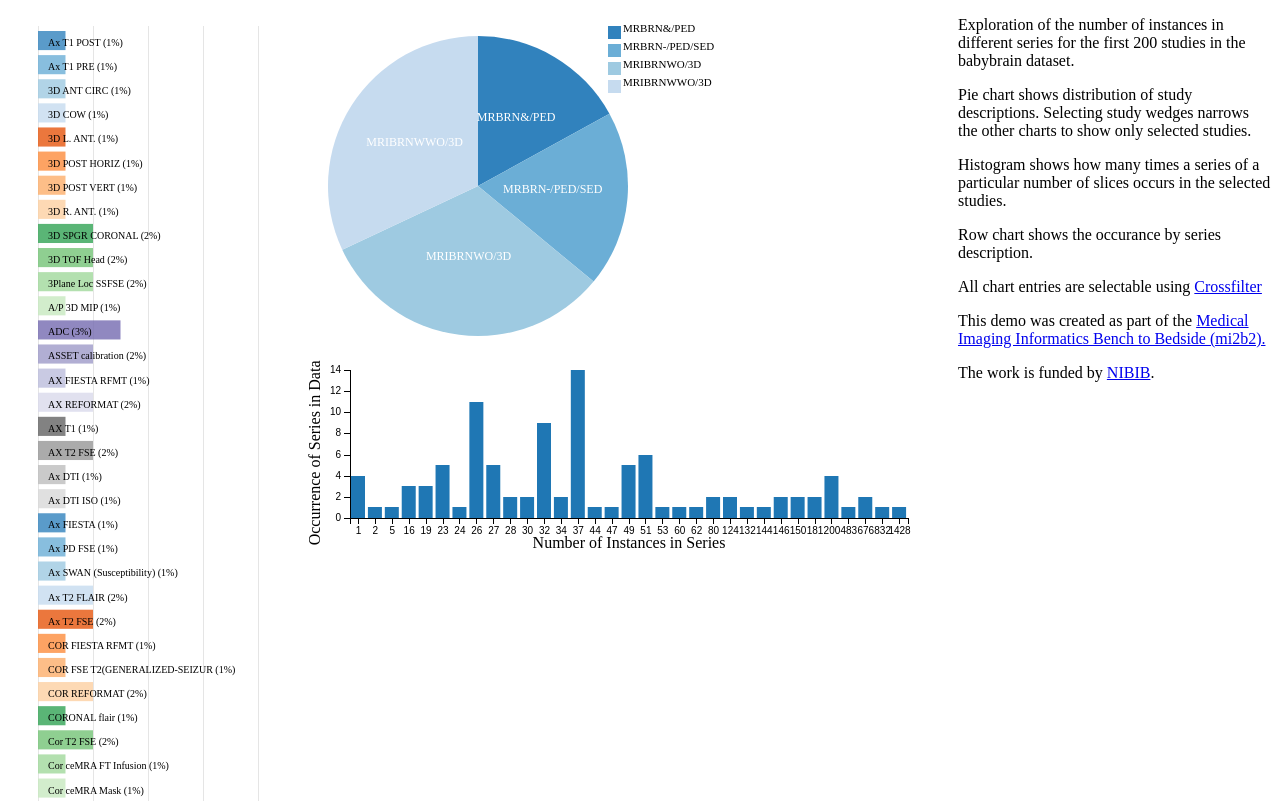
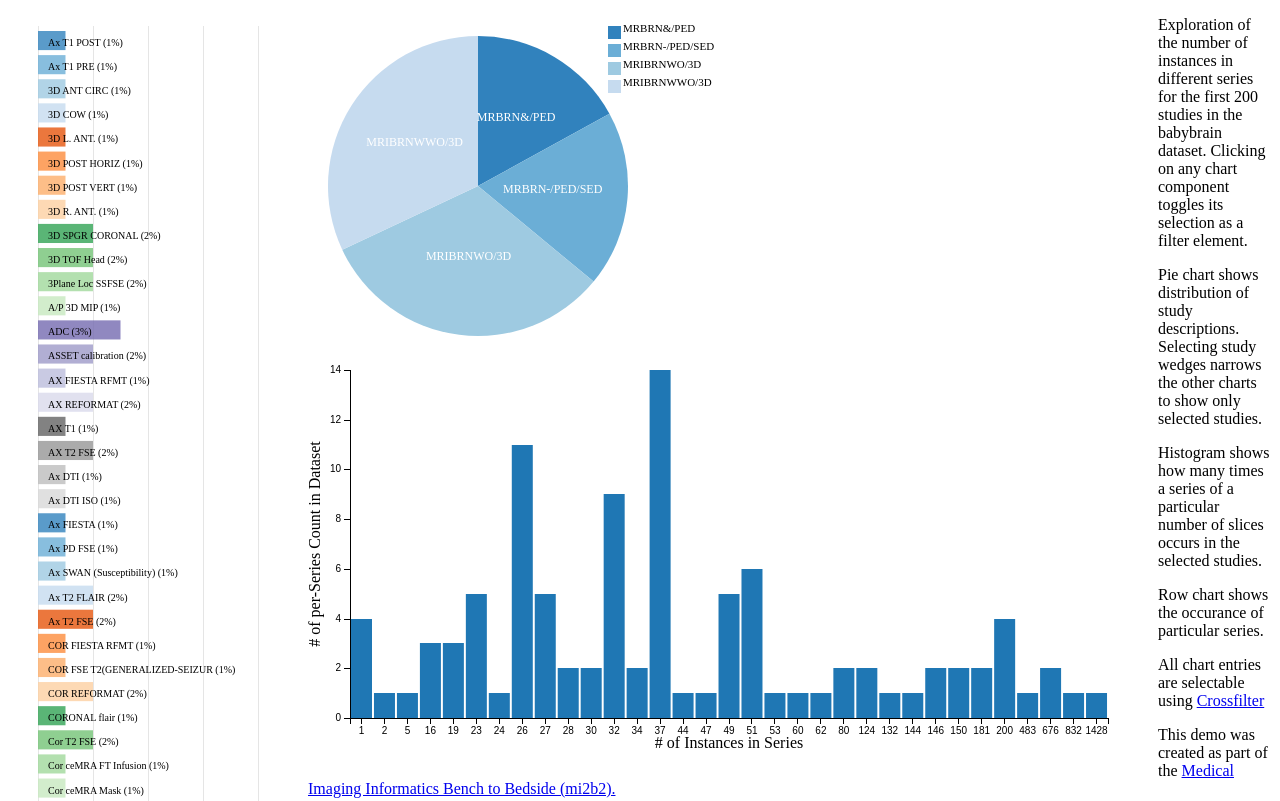
Before and after one commit to pieper/ch, a website: page experiments/dc/box-pie/index.html in a window 1280 px wide. Shown: the top 801 px of the page. Drawn offline with Linux system fonts and the light colour scheme.

Commit message:
A little more explanatory text and some size tweaking

```diff
--- a/experiments/dc/box-pie/index.html
+++ b/experiments/dc/box-pie/index.html
@@ -14,7 +14,8 @@
 <div>
 <p>
 Exploration of the number of instances in different series for the first
-200 studies in the babybrain dataset.
+200 studies in the babybrain dataset.  Clicking on any chart component
+toggles its selection as a filter element.
 </p>
 
 <p>
@@ -28,7 +29,7 @@ occurs in the selected studies.
 </p>
 
 <p>
-Row chart shows the occurance by series description.
+Row chart shows the occurance of particular series.
 </p>
 
 <p>
@@ -74,7 +75,7 @@ makePlot = function(data) {
   };
 
   studyPie
-    .width(650)
+    .width(850)
     .height(340)
     .radius(150)
     .cx(170)
@@ -84,13 +85,13 @@ makePlot = function(data) {
     .legend(dc.legend().x(300).y(10).itemHeight(13).gap(5));
 
   seriesHistogramChart
-    .width(650).height(200)
+    .width(850).height(400)
     .dimension(instanceCountDimension)
     .group(instanceCountHistogram)
     .x(d3.scale.ordinal())
     .xUnits(dc.units.ordinal)
-    .xAxisLabel("Number of Instances in Series")
-    .yAxisLabel("Occurrence of Series in Dataset")
+    .xAxisLabel("# of Instances in Series")
+    .yAxisLabel("# of per-Series Count in Dataset")
     .elasticY(true);
 
   seriesRow
@@ -100,7 +101,7 @@ makePlot = function(data) {
     .dimension(seriesDimension)
     .group(seriesGroup)
     .label(function(x) { return keyAndPercentValueLabel(allAccess.value(), x) })
-    .legend(dc.legend().x(300).y(10).itemHeight(13).gap(5))
+    .legend(dc.legend().x(300).y(10).itemHeight(10).gap(3))
     .xAxis().ticks(4);
 
   dc.renderAll();
```
